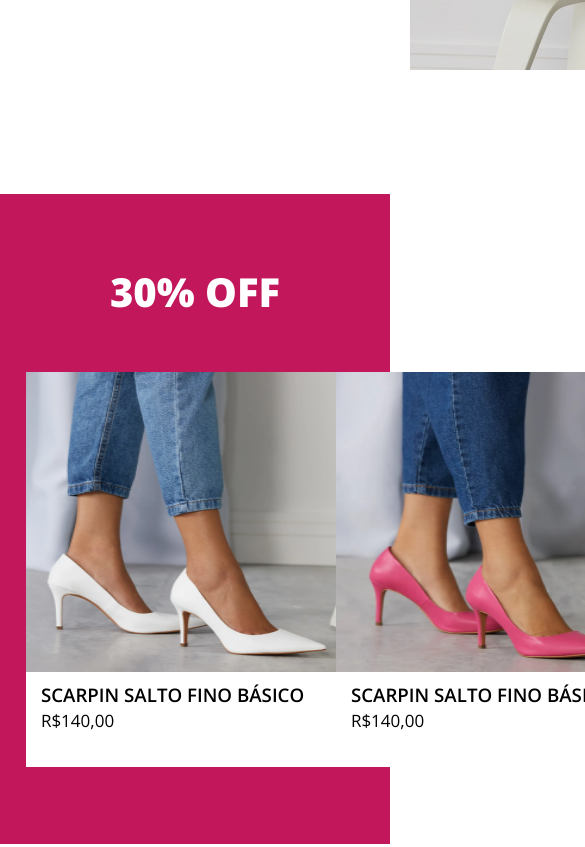
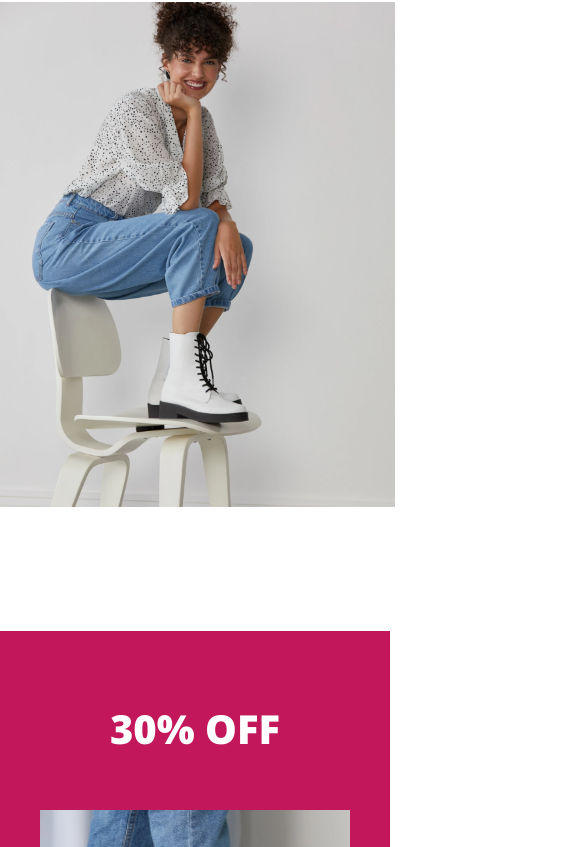
Before and after one commit to gabrielaabergamo/shoes-store, a plain HTML site: page index.html in a window 390 px wide. Shown: the part 1153-2000 px from the top of the page, 585 px wide, since content can reach past the window. Drawn offline with nearby package versions, Linux system fonts and the light colour scheme.

Commit message:
mexendo na responsividade

```diff
--- a/style.css
+++ b/style.css
@@ -180,3 +180,21 @@ footer .container .logo-footer small{
     font-size: 14px;
     line-height: 19px;
 }
+@media (max-width: 1386px){
+    .container{
+        flex-wrap: wrap;
+        align-items: center;
+    }
+}
+@media (max-width: 663px){
+    .ofertas .container{
+        justify-content: center;
+    }
+    .banner-imagens .container{
+        align-items: center;
+        justify-content: center;
+    }
+    .banner-imagens .img2 img{
+        width: 400px;
+    }
+}
```
